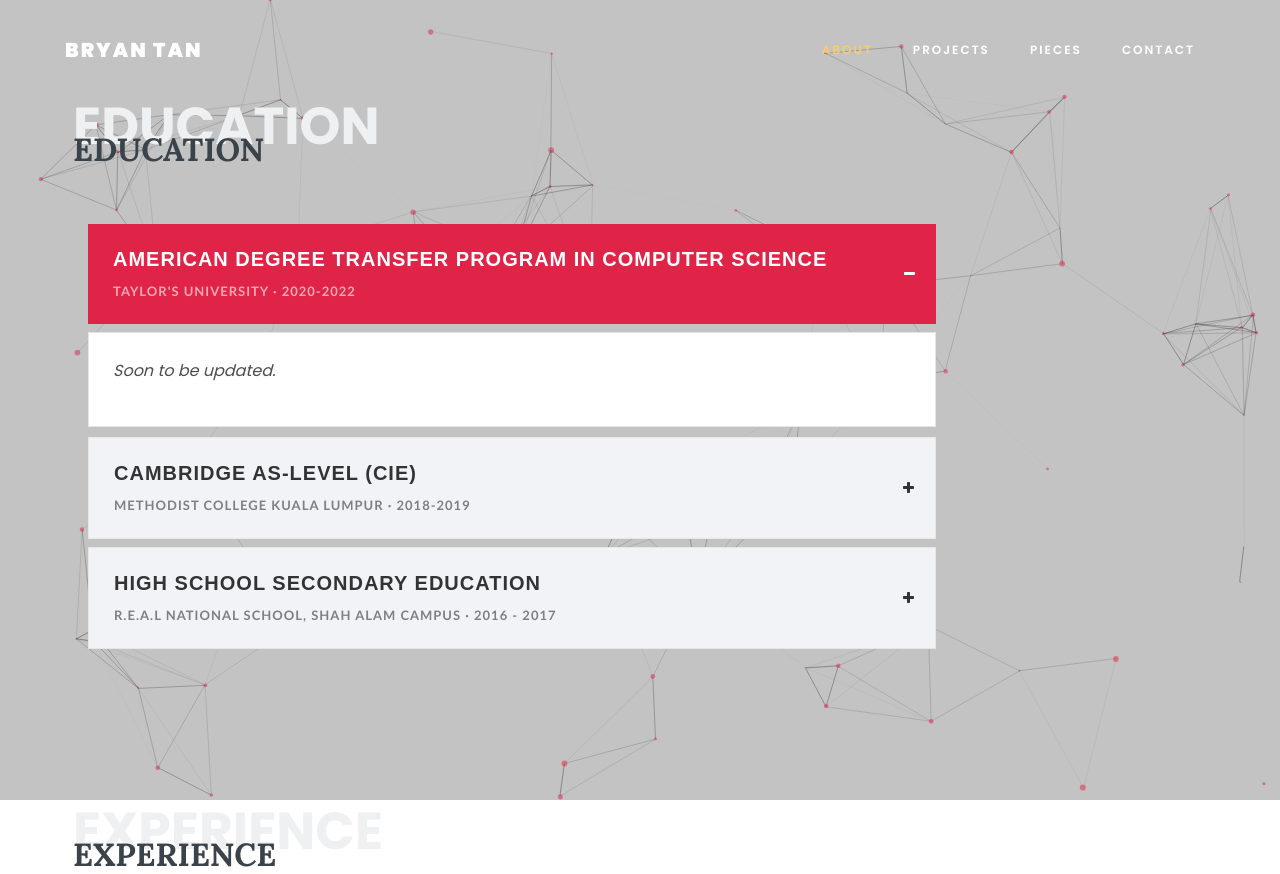
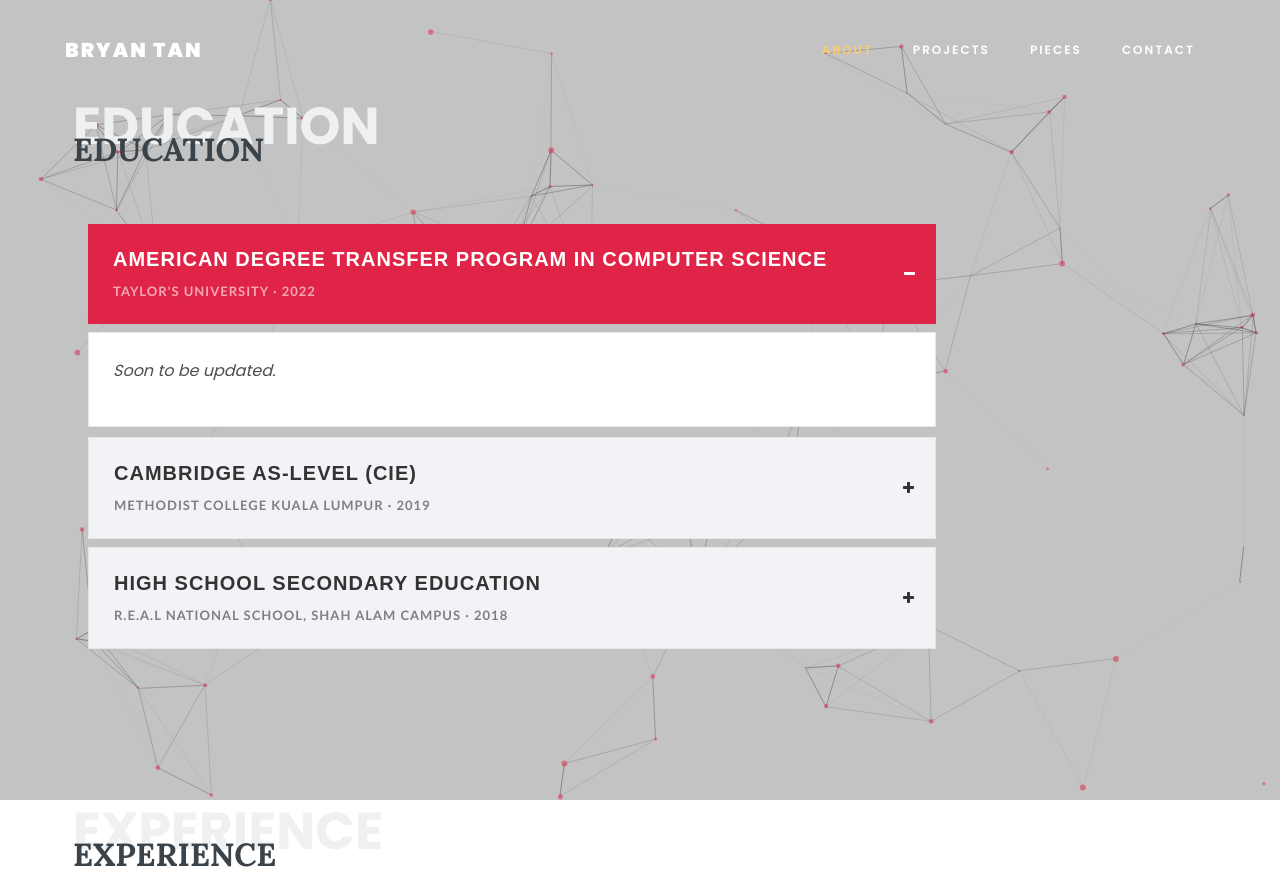
Before and after one commit to bryantanjw/portfolio-webapp, a Flask app: page /about in a window 1280 px wide; the page is wider, and only the part inside the window is pictured. Shown: the top 874 px of that part. Run offline with Flask 2, Linux system fonts and the light colour scheme; some libraries are stand-ins or nearby versions; some web fonts are replaced.

Commit message:
Edit About year

```diff
--- a/templates/about.html
+++ b/templates/about.html
@@ -34,7 +34,7 @@
                     <h4 class="panel-title">
                         <a data-toggle="collapse" data-parent=".fancy-collapse-panel" href="#collapseOne" aria-expanded="true" aria-controls="collapseOne">American Degree Transfer Program in Computer Science
                           <br>
-                          <span>Taylor's University · 2020-2022</span>
+                          <span>Taylor's University · 2022</span>
                         </a>
                     </h4>
                 </div>
@@ -51,7 +51,7 @@
                       <h4 class="panel-title">
                           <a class="collapsed" data-toggle="collapse" data-parent="#accordion" href="#collapseTwo" aria-expanded="false" aria-controls="collapseTwo">Cambridge AS-Level (CIE)
                             <br>
-                            <span>Methodist College Kuala Lumpur · 2018-2019</span>
+                            <span>Methodist College Kuala Lumpur · 2019</span>
                           </a>
                       </h4>
                   </div>
@@ -72,7 +72,7 @@
                       <h4 class="panel-title">
                           <a class="collapsed" data-toggle="collapse" data-parent="#accordion" href="#collapseThree" aria-expanded="false" aria-controls="collapseThree">High School Secondary Education
                             <br>
-                            <span>R.E.A.L NATIONAL SCHOOL, SHAH ALAM CAMPUS · 2016 - 2017</span>
+                            <span>R.E.A.L NATIONAL SCHOOL, SHAH ALAM CAMPUS · 2018</span>
                           </a>
                       </h4>
                   </div>
```
